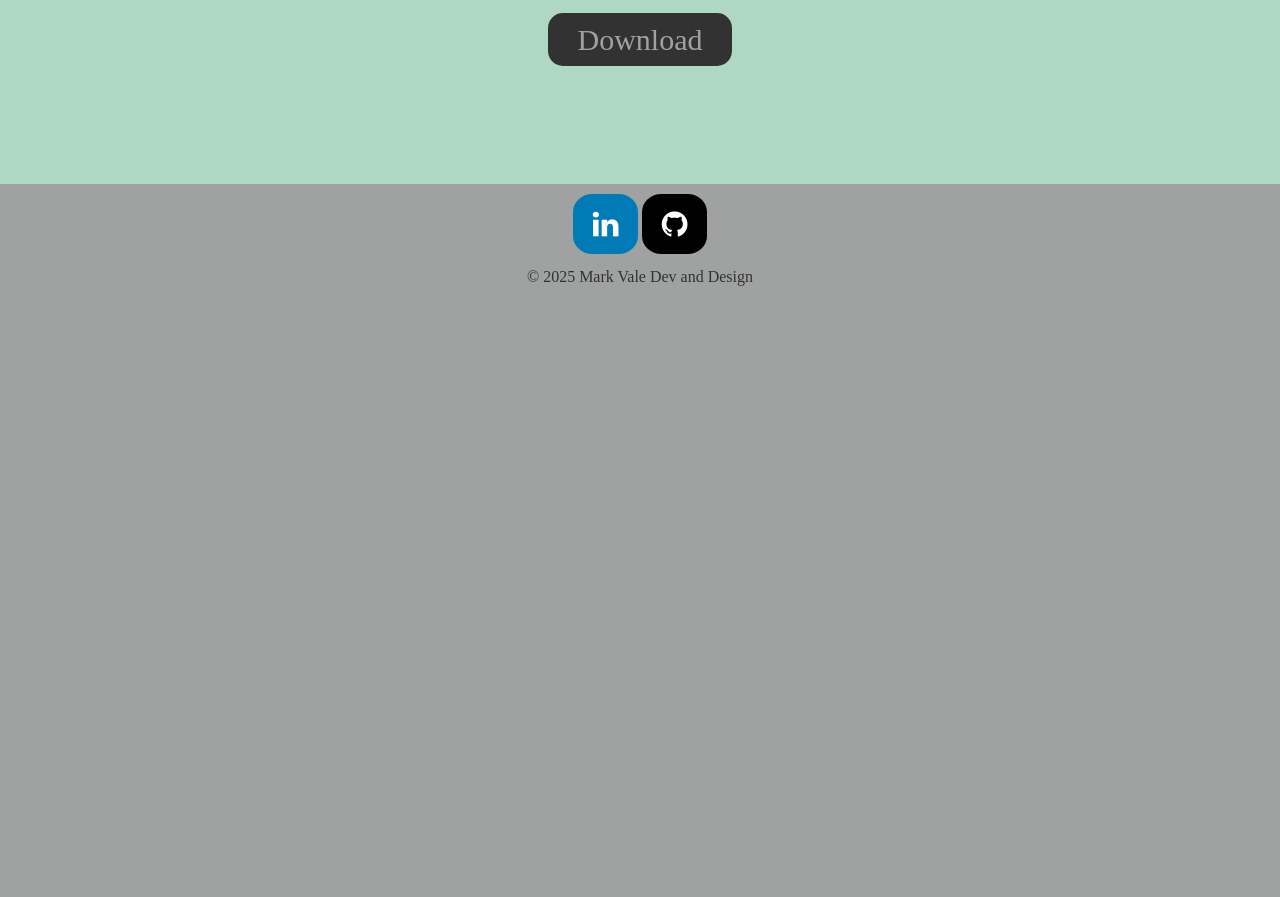
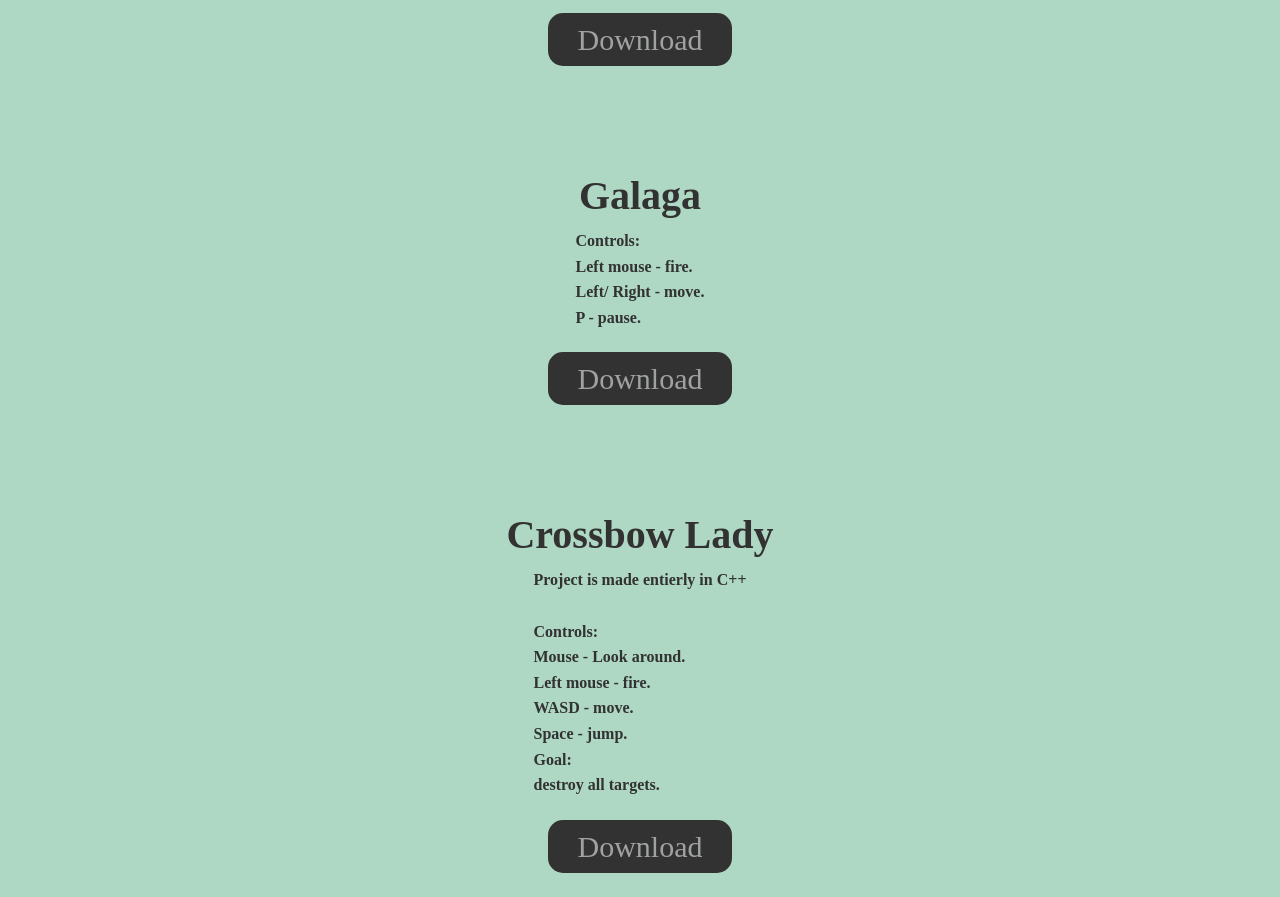
Before and after one commit to MV1090/mv_design.github.io, a plain HTML site: page projects.html in a window 1280 px wide. Shown: the part 2483-3380 px from the top of the page. Before the commit the page ends 2783 px from the top, so only its background shows below. Drawn offline with Linux system fonts and the light colour scheme.

Commit message:
Added crossbow lady

```diff
--- a/projects.html
+++ b/projects.html
@@ -125,6 +125,34 @@
                 <a href = "https://drive.google.com/uc?export=download&id=1lOShrt0AdEF4kbT9b0Tkp7_J3FTLomcd&authuser=1&confirm=t"> Download </a>
             </div>
 
+            <h2 class = "pojectTitles">Galaga</h2>
+            <p>
+                <b>
+                Controls:<br>
+                Left mouse - fire.<br>
+                Left/ Right - move.<br>
+                P - pause. <br>
+                </b>
+            </p>
+            <div class = "DownloadButton" style = "margin-bottom:100px;">
+                <a href = "https://drive.google.com/uc?export=download&id=1lOShrt0AdEF4kbT9b0Tkp7_J3FTLomcd&authuser=1&confirm=t"> Download </a>
+            </div>  <h2 class = "pojectTitles">Crossbow Lady</h2>
+            <p>
+                <b>
+                Project is made entierly in C++<br><br>
+                Controls:<br>
+                Mouse - Look around.<br>
+                Left mouse - fire.<br>
+                WASD - move.<br>
+                Space - jump.<br>
+
+                Goal:<br>
+                destroy all targets.<br>
+                </b>
+            </p>
+            <div class = "DownloadButton" style = "margin-bottom:100px;">
+                <a href = "https://drive.google.com/uc?export=download&id=1_c4p6GSw3GNlFn_omq9Xgn6AJTDUdZGe"> Download </a>
+            </div>
 
         </section>
     </main>
```
